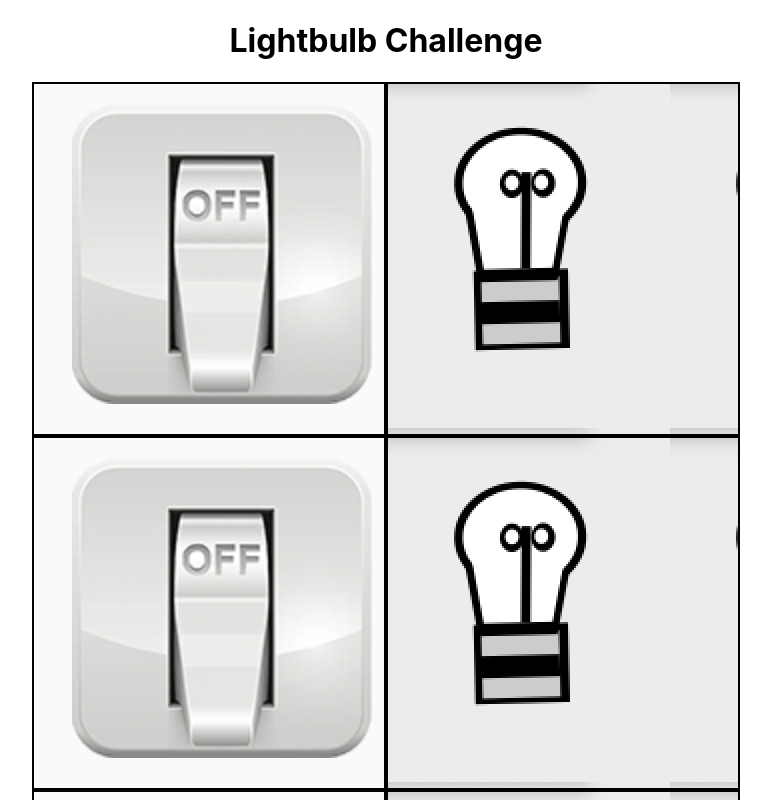
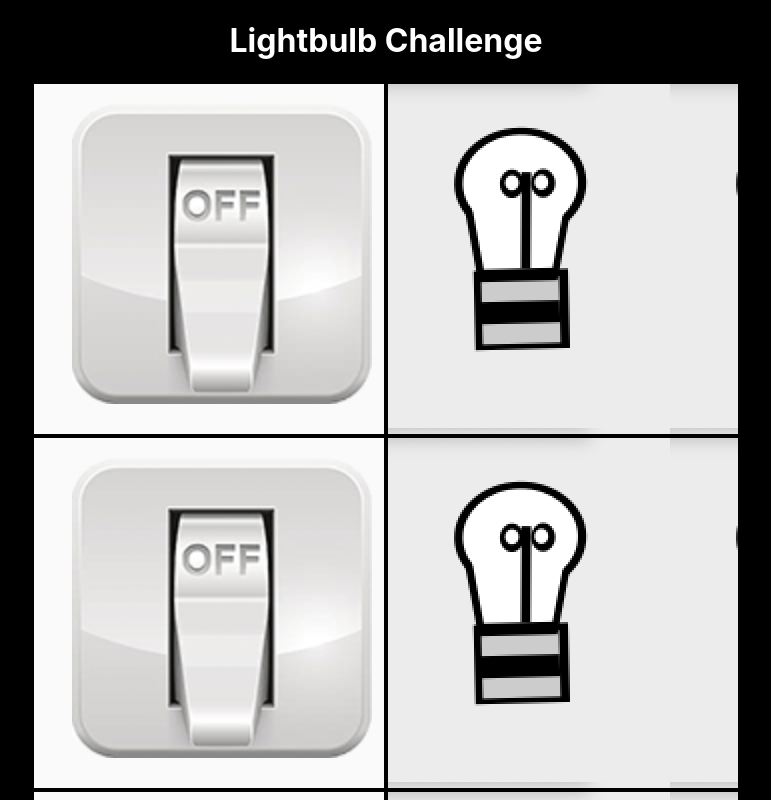
Before and after one commit to learn-academy-2022-hotel/lightbulb-priceymineral, a React (Create React App) app: page / in a window 1280 px wide. Shown: the top 800 px of the page, without its empty margins (254-1025 px from the left). Built offline with nearby package versions, Linux system fonts and the light colour scheme; the HTML template or start-up script is replaced by a standard one.

Commit message:
changed background and header color

```diff
--- a/src/App.css
+++ b/src/App.css
@@ -1,4 +1,9 @@
+body {
+  background-color: black;
+}
+
 h1 {
+  color: white;
   text-align: center;
 }
 
```
